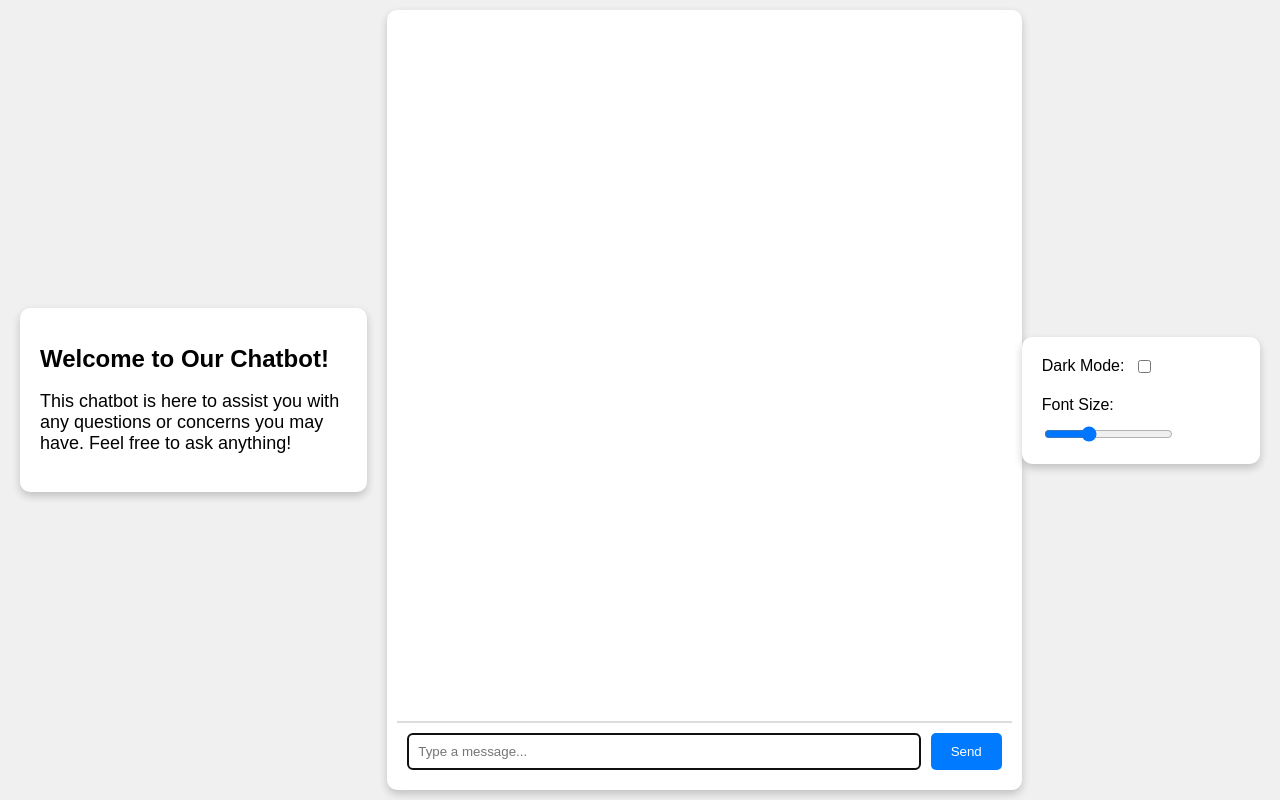
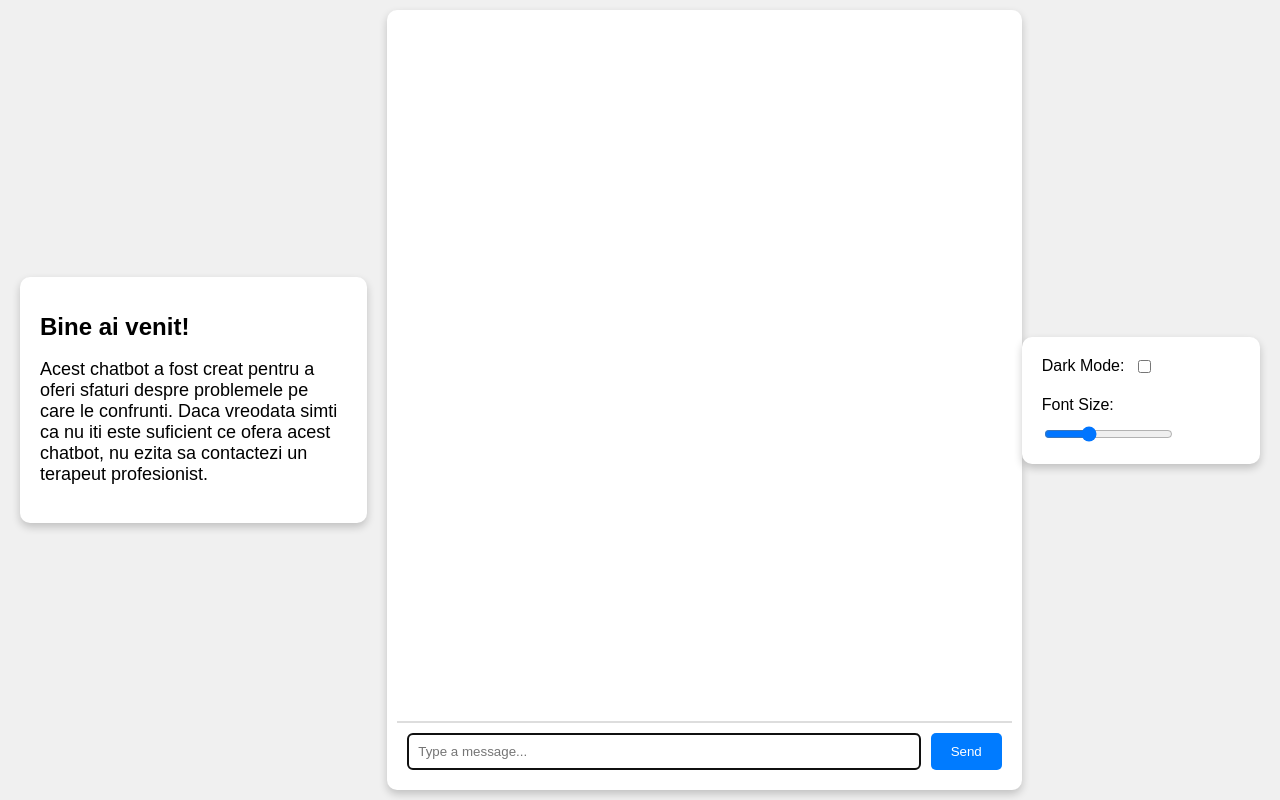
Before and after one commit to dianadumitru53/Proiect_licenta, a Flask app: page / in a window 1280 px wide. Run offline with Flask 3, Linux system fonts and the light colour scheme; parts of the project's set-up code (start-up, migrations or seed data) failed here and were passed over.

Commit message:
Update index.html

```diff
--- a/templates/index.html
+++ b/templates/index.html
@@ -9,12 +9,11 @@
 <body>
     <div class="main-container">
         <div class="welcome-container">
-            <h1>Welcome to Our Chatbot!</h1>
-            <p>This chatbot is here to assist you with any questions or concerns you may have. Feel free to ask anything!</p>
+            <h1>Bine ai venit!</h1>
+            <p>Acest chatbot a fost creat pentru a oferi sfaturi despre problemele pe care le confrunti. Daca vreodata simti ca nu iti este suficient ce ofera acest chatbot, nu ezita sa contactezi un terapeut profesionist.</p>
         </div>
         <div class="chat-container">
             <div class="chat-box" id="chat-box">
-                <!-- Mesajele vor fi adăugate aici -->
             </div>
             <div id="typing-indicator" class="typing-indicator">
                 <span>Bot is typing...</span>
```
